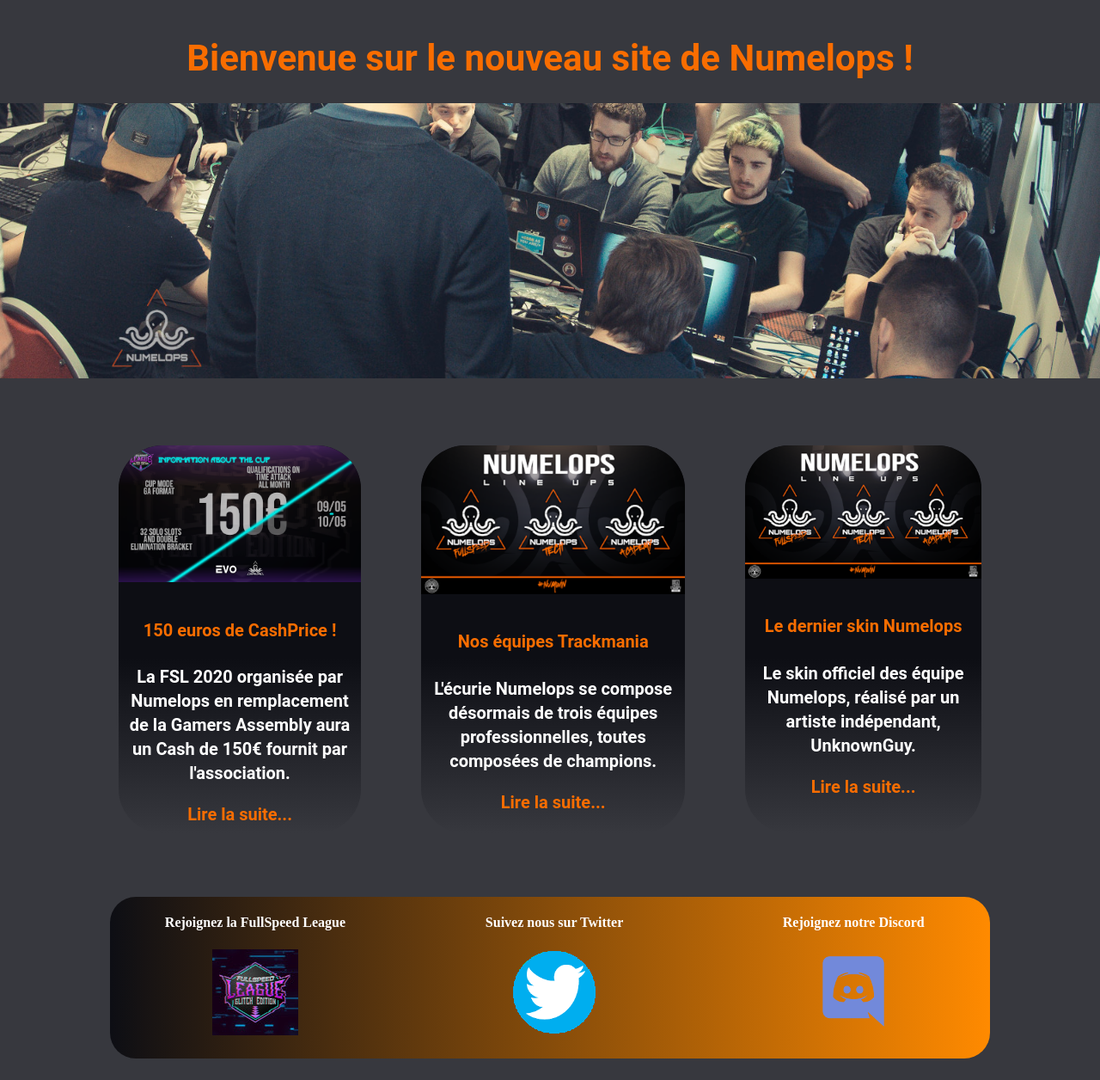
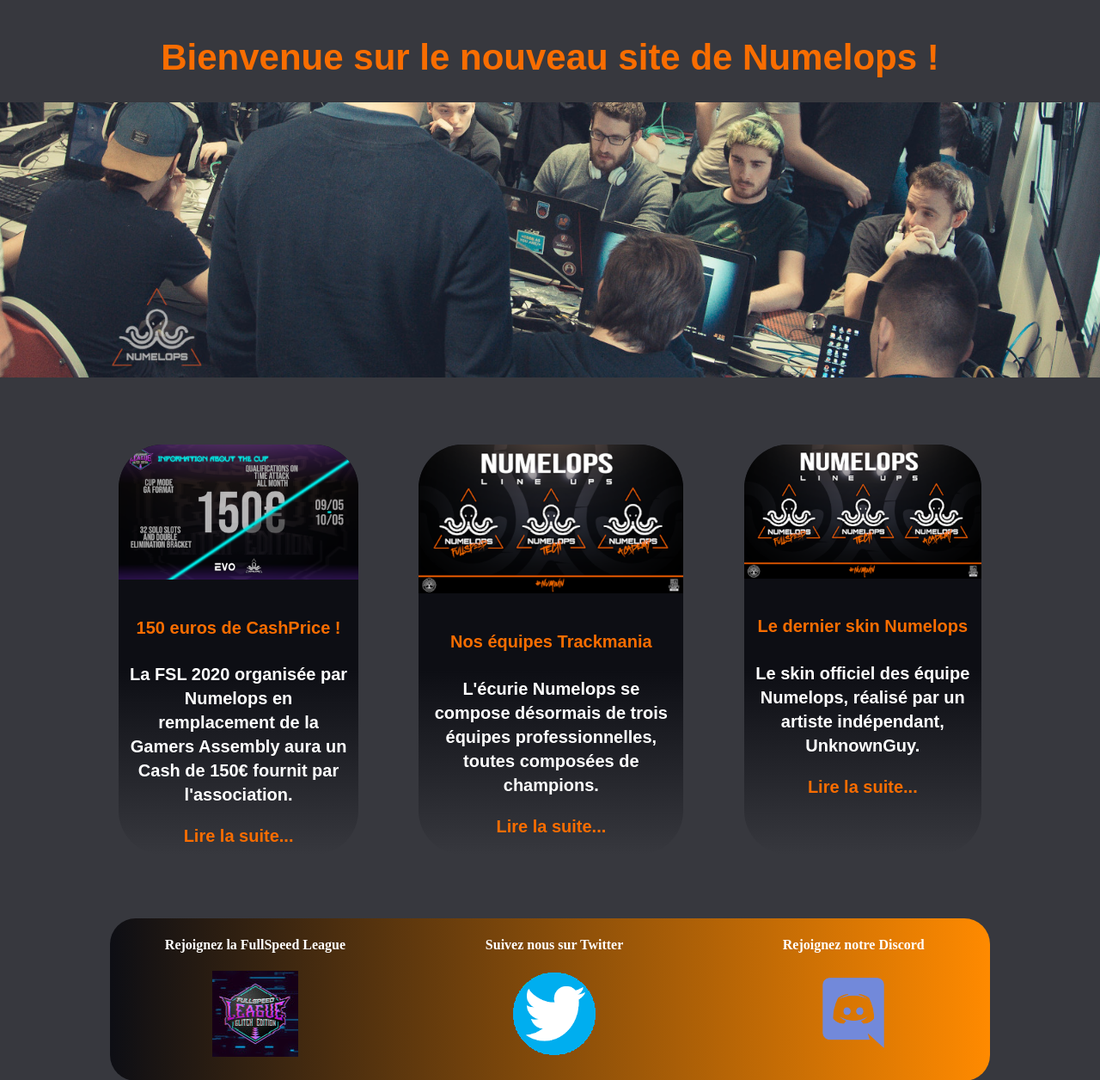
Before and after one commit to nicoHersant/numetrans, a PHP site: page / in a window 1280 px wide; the page is wider, and only the part inside the window is pictured. Shown: the part 80-1336 px from the top of that part at 86% size. Run offline with PHP 8.4, Linux system fonts and the light colour scheme; style sheets or scripts are compiled from the project's sources.

Commit message:
correction des fonts

```diff
--- a/assets/css/general.css
+++ b/assets/css/general.css
@@ -11,7 +11,7 @@
 h1 {
   text-align: center;
   color: #f96d00;
-  font-family: Roboto;
+  font-family: arial;
   font-weight: bold;
   font-size: 42px;
 }
@@ -22,7 +22,7 @@
 }
 .text-alone{
   color: white;
-  font-family: Roboto;
+  font-family: arial;
   font-size: 22px;
   margin: 2% 10% 3% 10%;
   padding : 5px 0px 5px 0px;
@@ -67,7 +67,7 @@
   margin: 5% 10% 5% 10%;
   padding: 10px;
   text-align: center;
-  font-family: Roboto;
+  font-family: arial;
   font-style: normal;
   font-weight: bold;
   font-size: 20px;
--- a/assets/css/general.scss
+++ b/assets/css/general.scss
@@ -13,7 +13,7 @@
 h1{
   text-align: center;
   color: #f96d00;
-  font-family: Roboto;
+  font-family: arial;
   font-weight: bold;
   font-size: 42px;
 }
@@ -66,7 +66,7 @@
   margin: 5% 10% 5% 10%;
   padding: 10px;
   text-align: center;
-  font-family: Roboto;
+  font-family: arial;
   font-style: normal;
   font-weight: bold;
   font-size: 20px;
```
Also changed, not shown: assets/css/page/esport.scss (+0 -39 lines).
